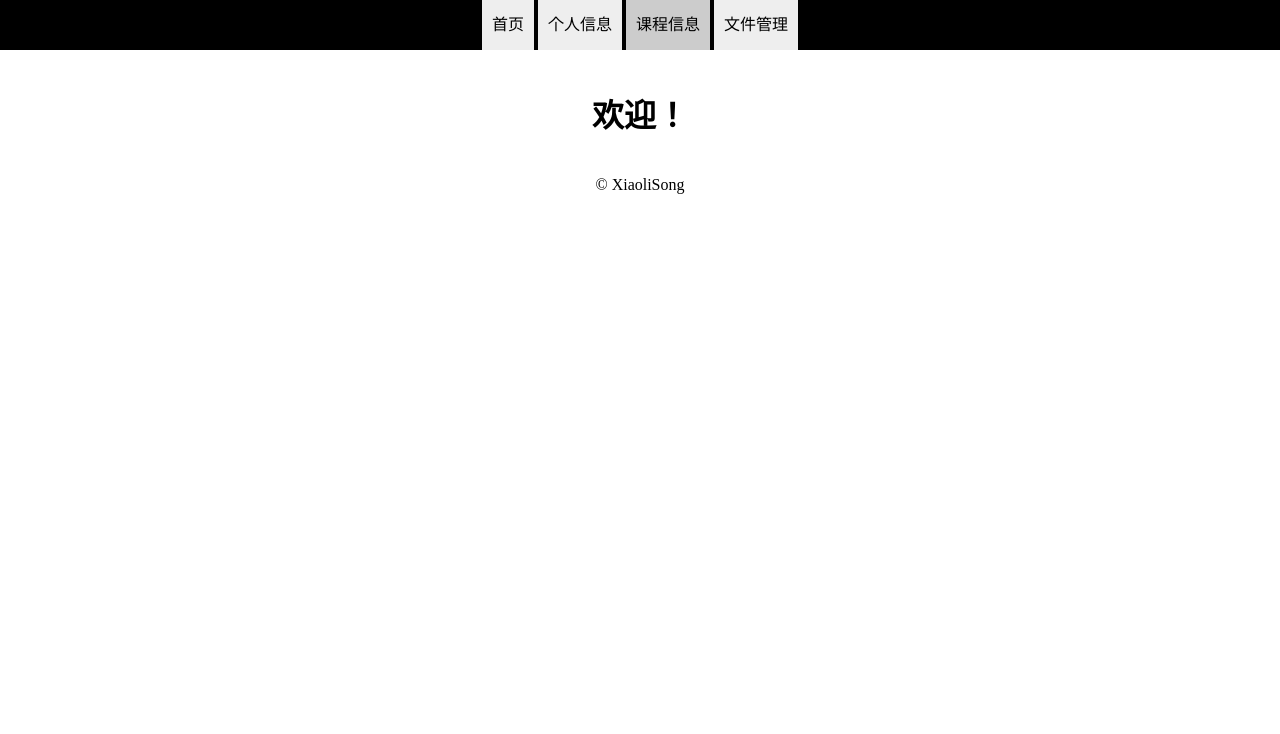
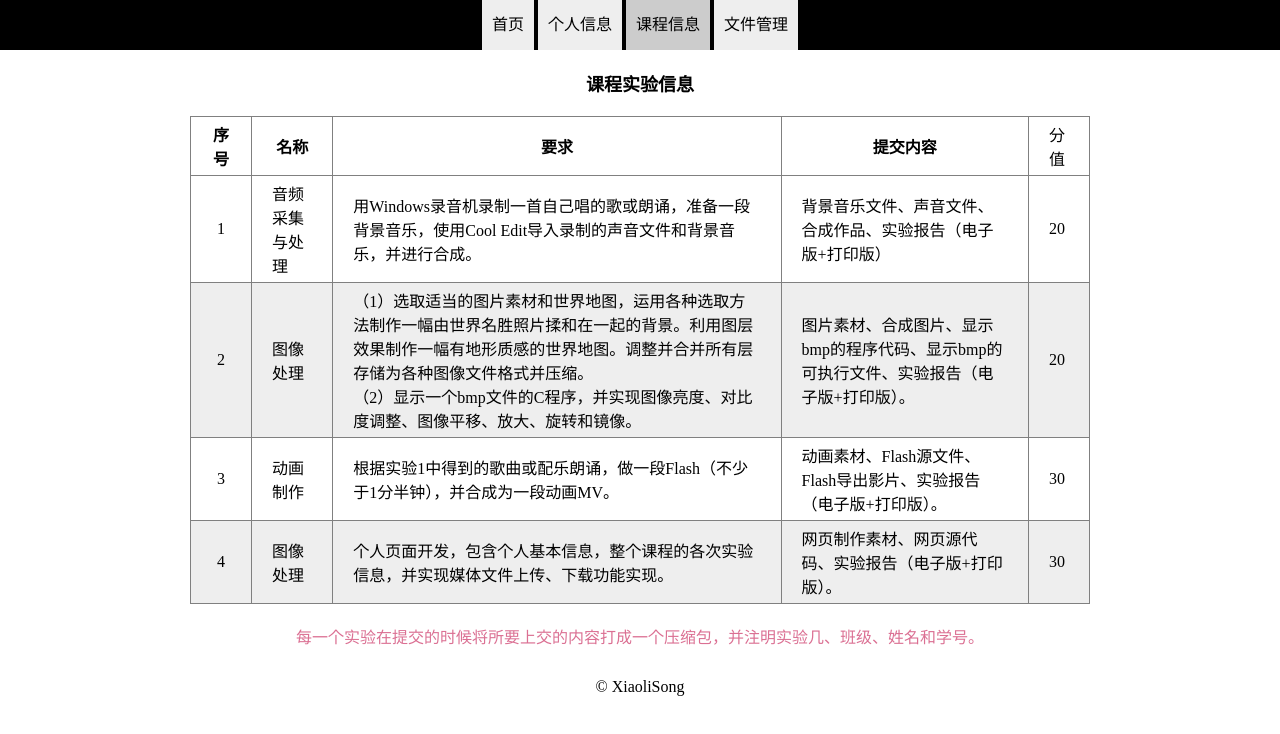
Before and after one commit to XiaoliSong/bupt_media_web, a plain HTML site: page static/course.html in a window 1280 px wide. Drawn offline with Linux system fonts and the light colour scheme.

Commit message:
完成个人信息、课程信息页面

```diff
--- a/static/course.html
+++ b/static/course.html
@@ -21,9 +21,56 @@
             </li>
         </ul>
         <div id="main">
-            <h1 id="welcome">
-                欢迎！
-            </h1>
+            <h2 class="table_header">
+                课程实验信息
+            </h2>
+            <table class="list_table">
+                <thead>
+                    <tr>
+                        <th>序号</th>
+                        <th>名称</th>
+                        <th>要求</th>
+                        <th>提交内容</th>
+                        <td>分值</td>
+                    </tr>
+                </thead>
+                <tbody>
+                    <tr>
+                        <td>1</td>
+                        <td>音频采集与处理</td>
+                        <td>用Windows录音机录制一首自己唱的歌或朗诵，准备一段背景音乐，使用Cool Edit导入录制的声音文件和背景音乐，并进行合成。</td>
+                        <td>背景音乐文件、声音文件、合成作品、实验报告（电子版+打印版）</td>
+                        <td>20</td>
+                    </tr>
+                    <tr>
+                        <td>2</td>
+                        <td>图像处理</td>
+                        <td>
+                            （1）选取适当的图片素材和世界地图，运用各种选取方法制作一幅由世界名胜照片揉和在一起的背景。利用图层效果制作一幅有地形质感的世界地图。调整并合并所有层存储为各种图像文件格式并压缩。
+                            <br />
+                            （2）显示一个bmp文件的C程序，并实现图像亮度、对比度调整、图像平移、放大、旋转和镜像。
+                        </td>
+                        <td>图片素材、合成图片、显示bmp的程序代码、显示bmp的可执行文件、实验报告（电子版+打印版）。</td>
+                        <td>20</td>
+                    </tr>
+                    <tr>
+                        <td>3</td>
+                        <td>动画制作</td>
+                        <td>根据实验1中得到的歌曲或配乐朗诵，做一段Flash（不少于1分半钟），并合成为一段动画MV。</td>
+                        <td>动画素材、Flash源文件、Flash导出影片、实验报告（电子版+打印版）。</td>
+                        <td>30</td>
+                    </tr>
+                    <tr>
+                        <td>4</td>
+                        <td>图像处理</td>
+                        <td> 个人页面开发，包含个人基本信息，整个课程的各次实验信息，并实现媒体文件上传、下载功能实现。</td>
+                        <td>网页制作素材、网页源代码、实验报告（电子版+打印版）。</td>
+                        <td>30</td>
+                    </tr>
+                </tbody>
+            </table>
+
+            <p class="warning_noti">每一个实验在提交的时候将所要上交的内容打成一个压缩包，并注明实验几、班级、姓名和学号。</p>
         </div>
         <footer id="footer">
             © XiaoliSong
--- a/static/css/all.css
+++ b/static/css/all.css
@@ -31,9 +31,76 @@
     text-decoration: none;
 }
 
+#main{
+    margin-top: 20px;
+    padding: 0 10px;
+}
+
 #welcome{
     margin: 40px 0;
     text-align: center;
+}
+
+.table_header{
+    text-align: center;
+    font-size: 18px;
+    font-weight: 600;
+}
+
+.info_table,.list_table{
+    margin: 20px auto;
+    border-collapse: collapse;
+    max-width: 900px;
+}
+.info_table,.list_table th,td{
+	border:1px solid gray;
+	padding:5px 20px;
+}
+.info_table,.list_table tr:nth-child(even){
+	background: #eee;
+}
+.info_table td:first-child{
+	text-align: right;
+}
+.info_table td:last-child{
+	text-align: left;
+}
+.list_table td{
+    text-align: left
+}
+.list_table td:first-child{
+	text-align: center
+}
+
+
+th,td{
+	border:1px solid gray;
+	padding:5px 20px;
+}
+.info_table tr:nth-child(even){
+	background: #eee;
+}
+.info_table td:nth-child(odd){
+	text-align: right;
+}
+.info_table td:nth-child(even){
+	text-align: left;
+}
+
+
+.warning_noti{
+    text-align: center;
+    color: palevioletred;
+}
+
+.error_noti{
+    text-align: center;
+    color: red;
+}
+
+.okay_noti{
+    text-align: center;
+    color: green;
 }
 
 #footer{
```
Also changed, not shown: static/personal_info.html (+32 -3 lines).
